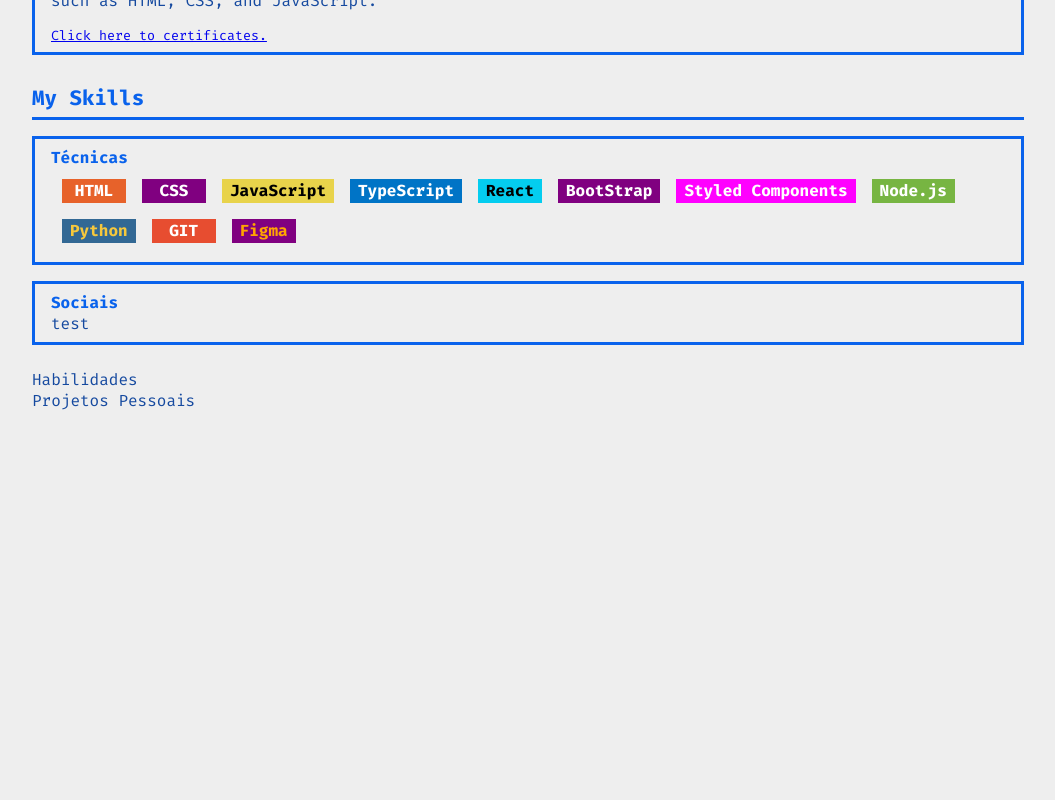
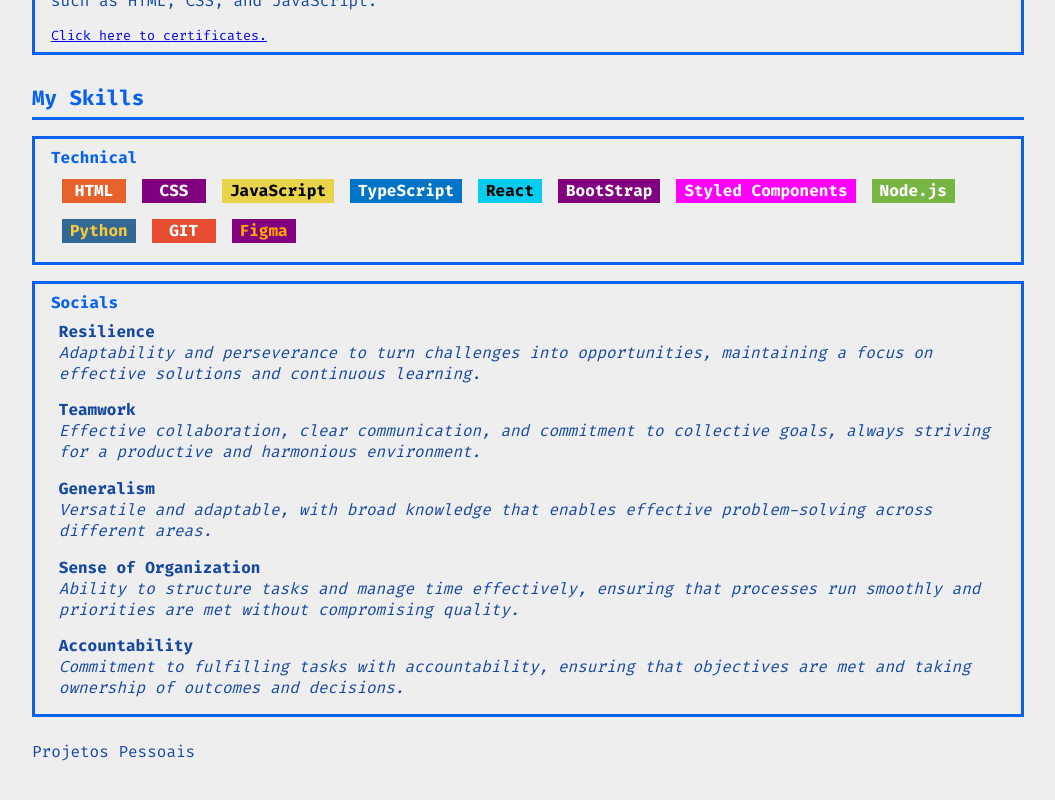
Before and after one commit to lukesgon/newportfolio, a React (Vite) app: page /resume in a window 1280 px wide. Shown: the part 1458-2258 px from the top of the page, without its empty margins (112-1167 px from the left). Before the commit the page ends 1949 px from the top, so only its background shows below. Built offline with nearby package versions, Linux system fonts and the light colour scheme.

Commit message:
create hardskills and sotfskills sections, with locales.

```diff
--- a/src/components/box/InfoResumeBox/index.tsx
+++ b/src/components/box/InfoResumeBox/index.tsx
@@ -32,9 +32,9 @@
       <Section $color={$detail ? $theme.colors.detailColor : "var(--color-3)"}>
         <h4>{$title}</h4>
       </Section>
-      <Section>
+      <Section $width="100%">
         { ($instituition || $year )&&
-        <Section $direction="row" $custom="gap: 10px;" $padding="0 0 0.5rem 0">
+        <Section $width='100%'$direction="row" $custom="gap: 10px;" $padding="0 0 0.5rem 0">
           <small>
             <em>
               {$instituition} {$year}
--- /dev/null
+++ b/src/components/box/SoftSkill/index.tsx
@@ -0,0 +1,37 @@
+import styled from "styled-components";
+import Section from "../Section";
+import { ThemeProps } from "../../../contexts/ThemeContext";
+
+interface SoftSkillProps {
+  $theme: ThemeProps,
+  $detailed: boolean,
+  $title?: string,
+  $custom?: string,
+  children?: React.ReactNode,
+};
+
+const StyledSoftSkillBox =  styled.article<SoftSkillProps>`
+  width: 100%;
+  color: ${props=> props.$detailed ? props.$theme.colors.detailColor : props.$theme.colors.tertiary};
+  border: ${props=> props.$detailed ? "solid 3px var(--color-5)" :"solid 3px transparent"};
+  padding: 0.3rem;
+
+  ${props=> props.$custom};
+`
+
+const SoftSkill = ({children, $theme, $title, $detailed, $custom}:SoftSkillProps)=> {
+  return(
+    <StyledSoftSkillBox $detailed={$detailed} $theme={$theme} $custom={$custom}>
+      <Section $color={$detailed ?$theme.colors.detailColor :$theme.colors.tertiary} $width="100%">
+        <h4>{$title}</h4>
+      </Section>
+      <Section $width="100%" >
+        <em>
+          {children}
+        </em>
+      </Section>
+    </StyledSoftSkillBox>
+  )
+};
+
+export default SoftSkill;
--- a/src/locales/enus.json
+++ b/src/locales/enus.json
@@ -136,7 +136,19 @@
     "origamidUIBeginYear":"(2024)",
     "origamidUIBeginDetail":"UI Design course for beginners, covering basic and advanced interface design concepts, starting from scratch and using tools like Figma for prototype creation.",
 
-    "skillsSection":"My Skills",
-      "hardSkills":"Técnicas",
-      "softSkills":"Sociais"
+  "skillsSection":"My Skills",
+    "hardSkills":"Technical",
+    "softSkills":"Socials",
+
+    "softSkillResilience": "Resilience",
+    "softSkillResilienceDetail": "Adaptability and perseverance to turn challenges into opportunities, maintaining a focus on effective solutions and continuous learning.",
+    "softSkillTeamWork": "Teamwork",
+    "softSkillTeamWorkDetail": "Effective collaboration, clear communication, and commitment to collective goals, always striving for a productive and harmonious environment.",
+    "softSkillGeneralism":"Generalism",
+    "softSkillGeneralismDetail": "Versatile and adaptable, with broad knowledge that enables effective problem-solving across different areas.",
+    "softSkillOrganization":"Sense of Organization",
+    "softSkillOrganizationDetail":"Ability to structure tasks and manage time effectively, ensuring that processes run smoothly and priorities are met without compromising quality.",
+    "softSkillAccountability":"Accountability",
+    "softSkillAccountabilityDetail":"Commitment to fulfilling tasks with accountability, ensuring that objectives are met and taking ownership of outcomes and decisions."
+
 }
--- a/src/locales/ptbr.json
+++ b/src/locales/ptbr.json
@@ -74,7 +74,7 @@
     "gelsonCompanyDetail":"Atendimento no balcão, cópia de chaves e abertura de fechaduras residenciais e automotivas.",
 
     "internUrbanMetrics":"Estagiário Acadêmico - UrbanMetrics Help",
-    "internUrbanMetricsCompany":"FAUrb Urban Lab",
+    "internUrbanMetricsCompany":"Laboratório de Urbanismo FAUrb",
     "internUrbanMetricsYear":"(2020 - 2021)",
     "internUrbanMetricsDetail":"Coautoria, redação e edição do Help para o software UrbanMetrics, baseado nos estudos do professor Maurício Polidori sobre medidas topológicas urbanas.",
     "helpAccess":"Clique aqui para acessar o Help.",
@@ -85,7 +85,7 @@
     "gersonZaffalonDetail":"Execução de desenhos técnicos, projetos de arquitetura e interiores, modelagem 3D e renderização.",
 
     "hervalPlanning":"Estagiário Acadêmico - Planejamento Urbano de Herval",
-    "hervalPlanningCompany":"FAUrb Urban Lab",
+    "hervalPlanningCompany":"Laboratório de Urbanismo FAUrb",
     "hervalPlanningYear":"(2019)",
     "hervalPlanningDetail":"Realização de levantamentos de campo, estudos de dados populacionais e demográficos, bem como a criação de mapas e produção de conteúdo georreferenciado em parceria com a prefeitura de Herval.",
 
@@ -95,17 +95,17 @@
     "fuelStationDetail":"Atendimento ao público. Abastecimento e limpeza de veículos.",
 
     "candiotaPlanning":"Estagiário - Planejamento Urbano de Candiota",
-    "candiotaPlanningCompany":"FAUrb Urban Lab",
+    "candiotaPlanningCompany":"Laboratório de Urbanismo FAUrb",
     "candiotaPlanningYear":"(2018)",
     "candiotaPlanningDetail":"Realização de levantamentos de campo, estudos de dados populacionais e demográficos, bem como a criação de mapas e produção de conteúdo georreferenciado em parceria com a prefeitura de Candiota.",
 
     "chuyPlanning":"Estagiário - Planejamento Urbano de Chuy",
-    "chuyPlanningCompany":"FAUrb Urban Lab",
+    "chuyPlanningCompany":"Laboratório de Urbanismo FAUrb",
     "chuyPlanningYear":"(2017)",
     "chuyPlanningDetail":"Realização de levantamentos de campo, estudos de dados populacionais e demográficos, bem como a criação de mapas e produção de conteúdo georreferenciado em parceria com a prefeitura de Chuy.",
 
     "internLab":"Estagiário - Assistente de Laboratório",
-    "internLabCompany":"FAUrb Urban Lab",
+    "internLabCompany":"Laboratório de Urbanismo FAUrb",
     "internLabYear":"(2016)",
     "internLabDetail":"Manutenção e assistência no uso de computadores e equipamentos laboratoriais, além da gestão de inventário e controle de acesso de professores e alunos.",
 
@@ -139,5 +139,17 @@
 
   "skillsSection":"Minhas Habilidades",
     "hardSkills":"Técnicas",
-    "softSkills":"Sociais"
+    "softSkills":"Sociais",
+
+    "softSkillResilience": "Resiliência",
+    "softSkillResilienceDetail": "Adaptabilidade e perseverança para transformar desafios em oportunidades, mantendo o foco em soluções eficazes e aprendizado contínuo.",
+    "softSkillTeamWork": "Trabalho em Equipe",
+    "softSkillTeamWorkDetail": "Colaboração eficaz, comunicação clara e comprometimento com objetivos coletivos, sempre buscando um ambiente produtivo e harmônico.",
+    "softSkillGeneralism": "Generalismo",
+    "softSkillGeneralismDetail": "Versátil e adaptável, com um conhecimento amplo que permite a resolução eficaz de problemas em diferentes áreas.",
+    "softSkillOrganization": "Senso de Organização",
+    "softSkillOrganizationDetail": "Capacidade de estruturar tarefas e gerenciar o tempo de forma eficaz, garantindo que os processos fluam de maneira tranquila e as prioridades sejam atendidas sem comprometer a qualidade.",
+    "softSkillAccountability": "Responsabilidade",
+    "softSkillAccountabilityDetail": "Comprometimento em cumprir tarefas com responsabilidade, garantindo que os objetivos sejam alcançados e assumindo a responsabilidade pelos resultados e decisões."
+
 }
--- a/src/pages/Resume/index.tsx
+++ b/src/pages/Resume/index.tsx
@@ -8,6 +8,7 @@
 import InfoResumeBox from "../../components/box/InfoResumeBox";
 import { useDetailsContext } from "../../contexts/DetailContext";
 import SkillBox from "../../components/box/SkillBox";
+import SoftSkill from "../../components/box/SoftSkill";
 
 const StyledHeader = styled.h1`
   color: var(--color-3);
@@ -290,7 +291,7 @@
           $theme={$theme}
           $detail={false}
         >
-          <Section $custom="gap: 0.2rem">
+          <Section $custom="gap: 0.2rem" $width="100%">
             <Section
               $direction="row"
               $custom="flex-wrap: wrap; gap: 1rem;"
@@ -389,11 +390,46 @@
           $theme={$theme}
           $detail={false}
         >
-          test
+          <Section>
+            <SoftSkill
+              $theme={$theme}
+              $detailed={false}
+              $title={library.softSkillResilience}
+            >
+              {library.softSkillResilienceDetail}
+            </SoftSkill>
+            <SoftSkill
+              $theme={$theme}
+              $detailed={false}
+              $title={library.softSkillTeamWork}
+            >
+              {library.softSkillTeamWorkDetail}
+            </SoftSkill>
+            <SoftSkill
+              $theme={$theme}
+              $detailed={false}
+              $title={library.softSkillGeneralism}
+            >
+              {library.softSkillGeneralismDetail}
+            </SoftSkill>
+            <SoftSkill
+              $theme={$theme}
+              $detailed={false}
+              $title={library.softSkillOrganization}
+            >
+              {library.softSkillOrganizationDetail}
+            </SoftSkill>
+            <SoftSkill
+              $theme={$theme}
+              $detailed={false}
+              $title={library.softSkillAccountability}
+            >
+              {library.softSkillAccountabilityDetail}
+            </SoftSkill>
+          </Section>
         </InfoResumeBox>
       </ResumeSection>
 
-      <Section>Habilidades</Section>
       <Section>Projetos Pessoais</Section>
     </Main>
   );
```
